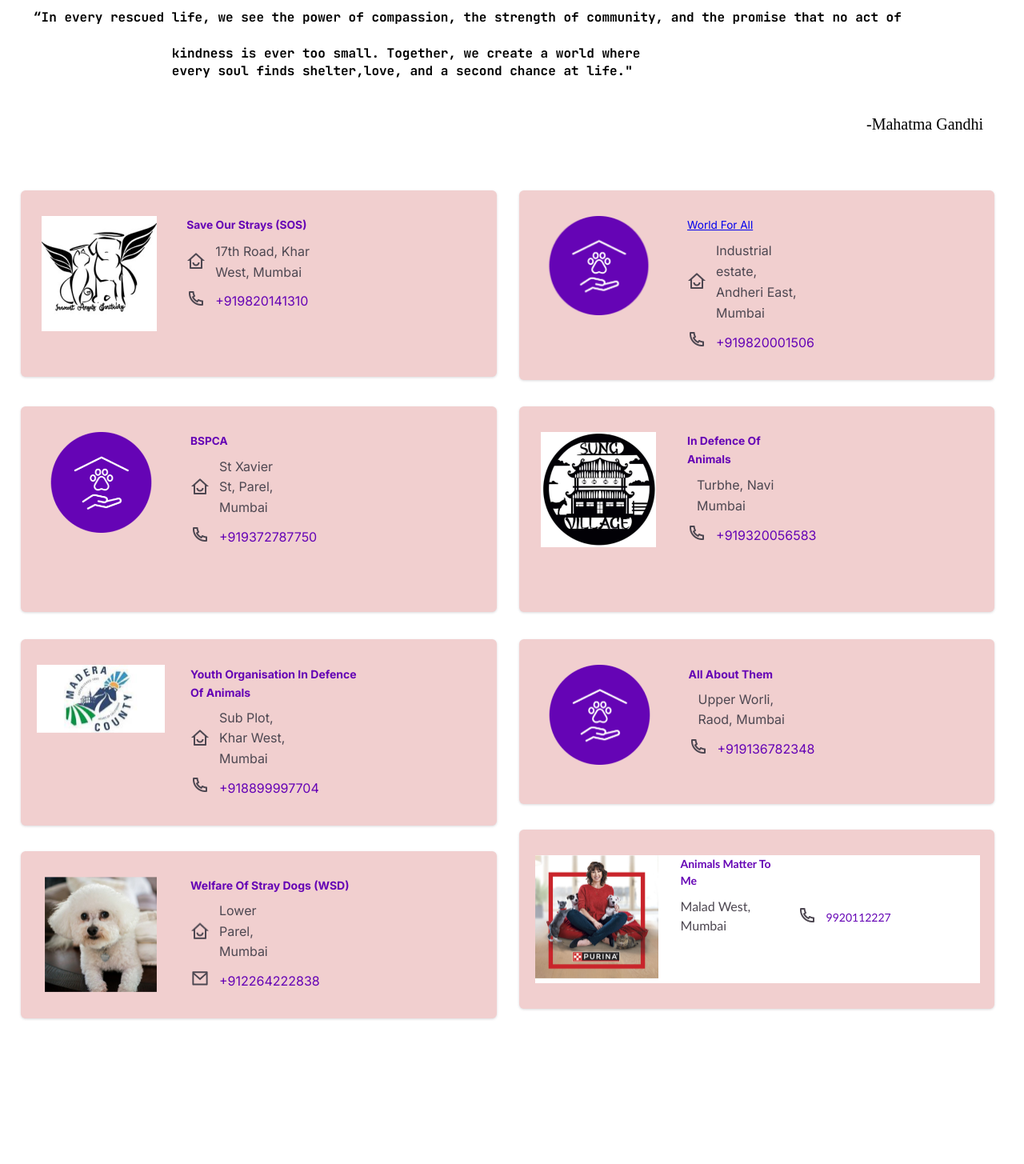
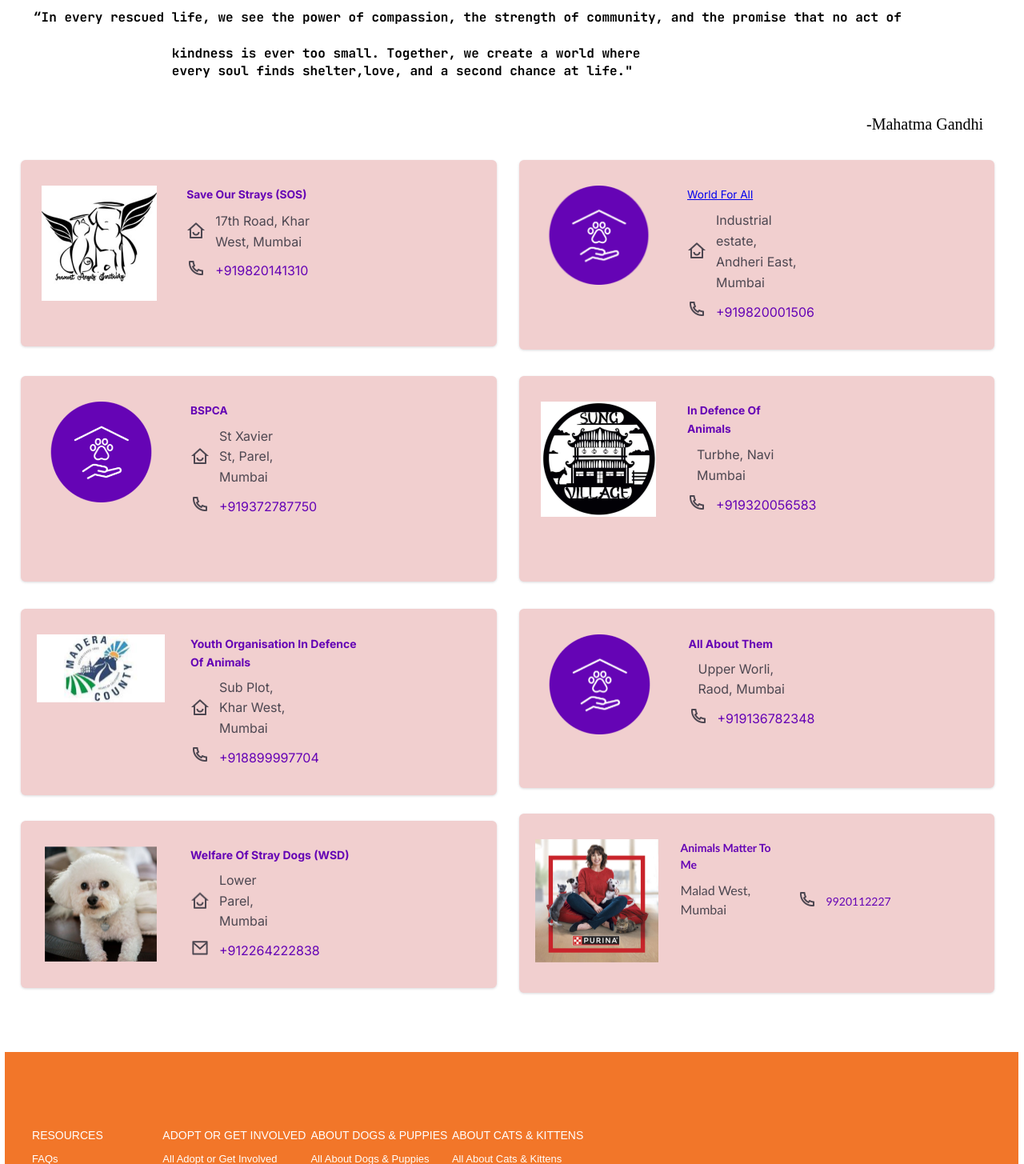
Before and after one commit to Shane-Dias/NFC3_JSM2, a Flask app: page /shelterInformation in a window 1280 px wide. Shown: the part 189-1644 px from the top of the page at 80% size. Run offline with Flask 3, Linux system fonts and the light colour scheme; some web fonts are replaced.

Commit message:
Shelter page updated

```diff
--- a/templates/shelter.html
+++ b/templates/shelter.html
@@ -12,6 +12,8 @@
       rel="stylesheet"
       href="{{ url_for('static', filename='shelterin.css') }}"
     />
+    <!-- <link rel="stylesheet" href="../Static/shelterin.css">
+    <link rel="stylesheet" href="../Static/shelterglobal.css"> -->
     <link
       rel="stylesheet"
       href="https://fonts.googleapis.com/css2?family=Arial:wght@400&display=swap"
@@ -117,7 +119,8 @@
             </div>
           </div>
           <div class="section-wrapper">
-            <div class="section" margin-bottom=-100px>
+            <div class="section" margin-bottom=-100px style="    position: relative;
+    bottom: 38px;">
               <div class="item-parent">
                 <div class="item">
                   <div class="backgroundshadow">
@@ -448,7 +451,7 @@
                 </div>
                 <div class="item-container">
                   <div class="container3">
-                    <div class="backgroundshadow6">
+                    <div class="backgroundshadow6" style="    height: 10rem;">
                       <div class="linkmargin2">
                         <div class="link5" id="linkContainer">
                           <a href="https://allaboutthem.in/About">
@@ -497,7 +500,7 @@
                   <div class="backgroundshadow7">
                     <div class="iframe-advertisement">
                       <div class="body">
-                        <div class="body-paints"></div>
+                        <div class="body-paints" style="    background: #f1cfcf;"></div>
                         <a href="https://www.amtmindia.org/">
                         <img
                           class="link-9955819227275630470"
@@ -541,7 +544,9 @@
           </div>
         </section>
       </main>
-      <footer class="footer">
+      <footer class="footer" style="    position: relative;
+      bottom: 98rem;
+  ">
         <div class="background1">
           <div class="container88">
             <div class="container89"></div>
```
